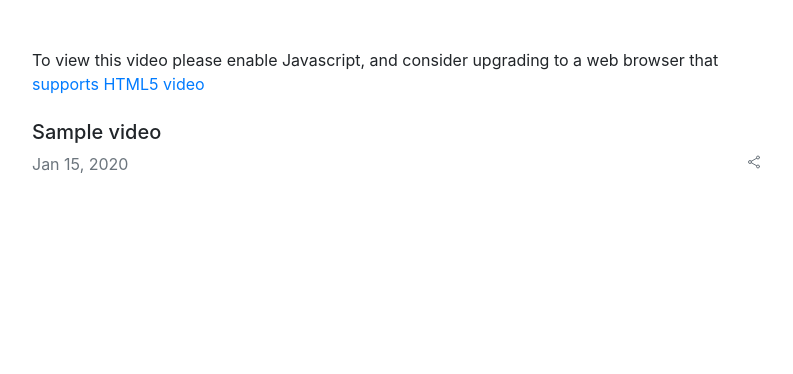
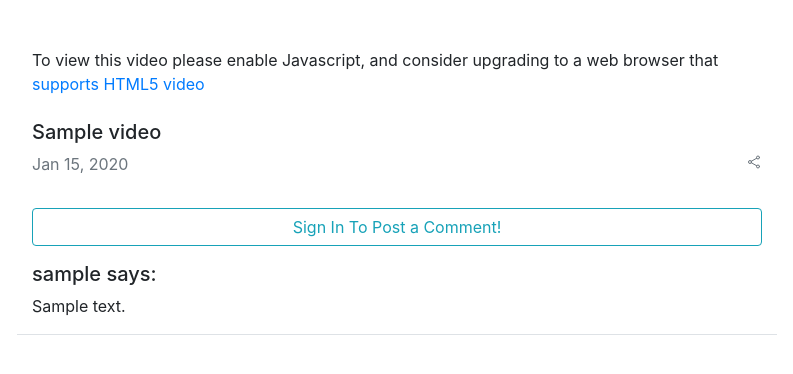
Before and after one commit to JackM15/Django-Youtube-Clone, a Django app: page /videos/1/ in a window 1280 px wide. Shown: the part 56-430 px from the top of the page, without its empty margins (53-846 px from the left). Run offline with Django 4.2, Linux system fonts and the light colour scheme; tables that the repository leaves empty hold one stand-in row (values such as "Sample post"); some libraries are stand-ins or nearby versions.

Commit message:
Comments added to the video detail page with a new form

```diff
--- /dev/null
+++ b/videos/forms.py
@@ -0,0 +1,7 @@
+from django import forms
+
+class CommentForm(forms.Form):
+    comment = forms.CharField(widget=forms.Textarea(attrs={
+        "class": "form-control",
+        "placeholder": "Your comment here...",
+    }))
--- a/videos/models.py
+++ b/videos/models.py
@@ -25,3 +25,13 @@ class Category(models.Model):
     class Meta:
         verbose_name = "Category"
         verbose_name_plural = "Categories"
+
+
+class Comment(models.Model):
+    user = models.ForeignKey(User, on_delete=models.CASCADE)
+    video = models.ForeignKey("Video", on_delete=models.CASCADE)
+    comment = models.TextField()
+    created_on = models.DateTimeField(auto_now_add=True)
+
+    def __str__(self):
+        return f'User: {self.user} | Created On: {self.created_on.strftime("%b %d %Y %I: %M %p")}'
--- a/videos/templates/videos/detail_video.html
+++ b/videos/templates/videos/detail_video.html
@@ -1,4 +1,5 @@
 {% extends 'videos/base.html' %}
+{% load crispy_forms_tags %}
 
 {% block content %}
 	<div class="container">
@@ -46,10 +47,36 @@
 
 			</div>
 		</div>
+
 		{% if object.uploader == user %}
 			<a class="video-icons icon-color" href="{% url 'video-update' object.pk %}"><ion-icon name="pencil-outline"></ion-icon></a>
 			<a class="video-icons icon-color" href="{% url 'video-delete' object.pk %}"><ion-icon name="close-outline"></ion-icon></a>
 		{% endif %}
 	</div>
+</div>
+    <div class="row mt-3">
+        <div class="col-md-8 col-sm-12">
+            {% if user.is_authenticated %}
+            <form method="POST">
+                {% csrf_token %}
+                <legend class="border-bottom mb-4">Leave a Comment!</legend>
+                {{ form | crispy }}
+                <button class="btn btn-outline-info btn-block">Post</button>
+            </form>
+            {% else %}
+            <a class="btn btn-outline-info btn-block" href="{% url 'account_login' %}">Sign In To Post a Comment!</a>
+            {% endif %}
+        </div>
+    </div>
+
+    {% for comment in comments %}
+    <div class="row mt-3">
+        <div class="col-md-8 col-sm-12 border-bottom">
+            <h5>{{ comment.user }} says:</h5>
+            <p>{{ comment.comment }}</p>
+        </div>
+    </div>
+    {% endfor %}
+</div>
 
 {% endblock content %}
--- a/videos/views.py
+++ b/videos/views.py
@@ -2,10 +2,11 @@ from django.shortcuts import render
 from django.urls import reverse
 from django.contrib.auth.mixins import LoginRequiredMixin, UserPassesTestMixin
 from django.views.generic.edit import CreateView, UpdateView, DeleteView
-from django.views.generic.detail import DetailView
+from django.views import View
 from django.views.generic.list import ListView
 
-from .models import Video
+from .models import Video, Comment
+from .forms import CommentForm
 
 class Index(ListView):
     model = Video
@@ -26,9 +27,41 @@ class CreateVideoView(LoginRequiredMixin, CreateView):
         return reverse("video-detail", kwargs={"pk" : self.object.pk})
 
 
-class DetailVideo(DetailView):
-    model = Video
-    template_name = 'videos/detail_video.html'
+class DetailVideo(View):
+    def get(self, request, pk):
+        video = Video.objects.get(pk=pk)
+        form = CommentForm()
+        comments = Comment.objects.filter(video=video).order_by("-created_on")
+
+        context = {
+            "object": video,
+            "form": form,
+            "comments": comments,
+        }
+
+        return render(request, "videos/detail_video.html", context)
+
+    def post(self, request, pk):
+        video = Video.objects.get(pk=pk)
+        form = CommentForm(request.POST)
+
+        if form.is_valid():
+            comment = Comment(
+                user = self.request.user,
+                comment = form.cleaned_data["comment"],
+                video = video
+            )
+            comment.save()
+
+        comments = Comment.objects.filter(video=video).order_by("-created_on")
+
+        context = {
+            "object": video,
+            "form": form,
+            "comments": comments,
+        }
+
+        return render(request, "videos/detail_video.html", context)
 
 
 class UpdateVideo(LoginRequiredMixin, UserPassesTestMixin, UpdateView):
```
Also changed, not shown: videos/migrations/0002_comment.py (added).
